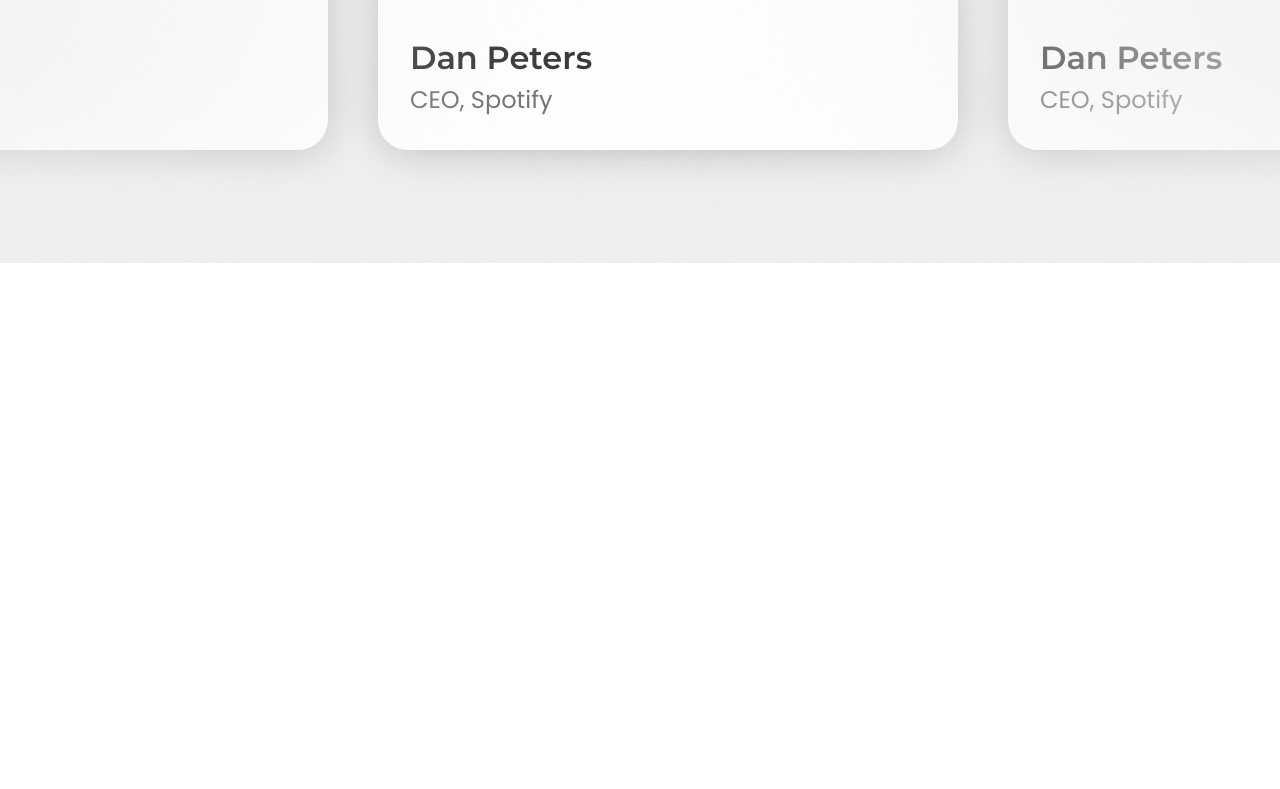
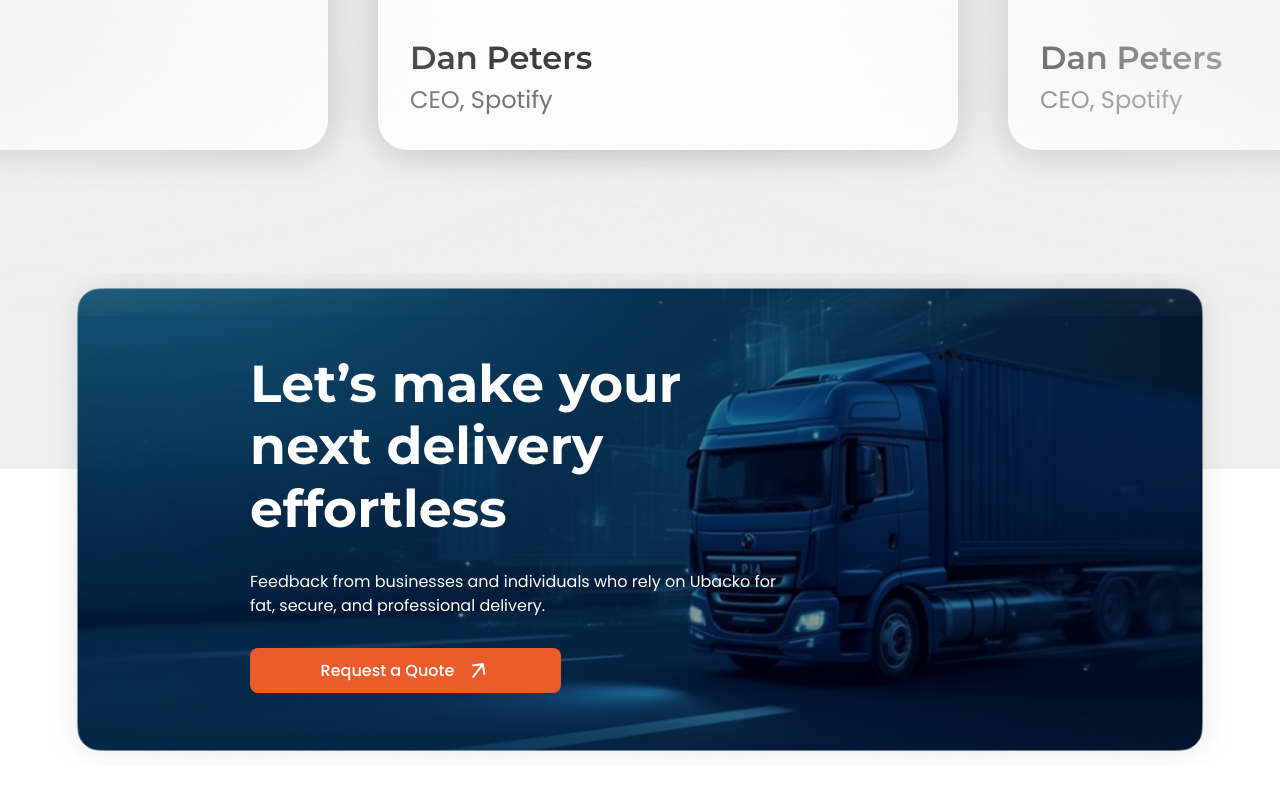
Before and after one commit to Dev-Faith/UBAKCO, a Next.js app: page / in a window 1280 px wide. Shown: the part 6644-7433 px from the top of the page. Before the commit the page ends 6907 px from the top, so only its background shows below. Built offline with nearby package versions, Linux system fonts and the light colour scheme.

Commit message:
feat: Build CTA section

```diff
--- a/src/app/(main)/page.tsx
+++ b/src/app/(main)/page.tsx
@@ -1,3 +1,4 @@
+import CTA from "@/components/sections/CTA";
 import Features from "@/components/sections/Features";
 import Hero from "@/components/sections/Hero";
 import Mission from "@/components/sections/Mission";
@@ -13,5 +14,6 @@
     <Records />
     <Trusted />
     <Testimonial />
+    <CTA/>
   </main>;
 }
--- /dev/null
+++ b/src/components/sections/CTA.tsx
@@ -0,0 +1,24 @@
+import Image from "next/image";
+import React from "react";
+import { Button } from "../ui/buttons/Button";
+
+const CTA = () => {
+  return (
+    <div className="flex flex-col items-center relative top-[calc(297px-493px)] pb-[230px]">
+      <Image
+        src="/images/CTA.png"
+        alt="Call to Action"
+        width={1200}
+        height={493}
+        className="w-[1200px] h-[493px] object-cover"
+      />
+      <div className=" absolute left-[250px] top-[80px] flex flex-col gap-[30px]">
+        <h1 className="text-[52px]/[62.4px] w-[549px] font-bold font-display text-[#ffff]">Let’s make your next delivery effortless</h1>
+        <p className="font-sans text-[#ffff] w-[539px] text-[16px] font-regular">Feedback from businesses and individuals who rely on Ubacko for fat, secure, and professional delivery.</p>
+        <Button className="w-[311px] flex items-center gap-[12px]">Request a Quote <Image src="/icons/arrow-angled.png" alt="Arrow Right" width={24} height={24} /></Button>
+      </div>
+    </div>
+  );
+};
+
+export default CTA;
--- a/src/components/sections/Testimonial.tsx
+++ b/src/components/sections/Testimonial.tsx
@@ -168,7 +168,7 @@
     },
   ];
   return (
-    <section className="bg-[#EFEFEF] pb-[113px]  overflow-hidden">
+    <section className="bg-[#EFEFEF] pb-[113px]  overflow-hidden pb-[319px]">
       <div className="relative  pt-[150px]  pl-[60px] flex items-start justify-between overflow-hidden">
         <div className="left flex flex-col gap-[64px] ">
           <h1 className="text-[75px]/[94px] font-bold tracking-[0.02em] w-[918px] font-display text-[#000000] z-9">
```
Also changed, not shown: public/images/CTA.png (added).
